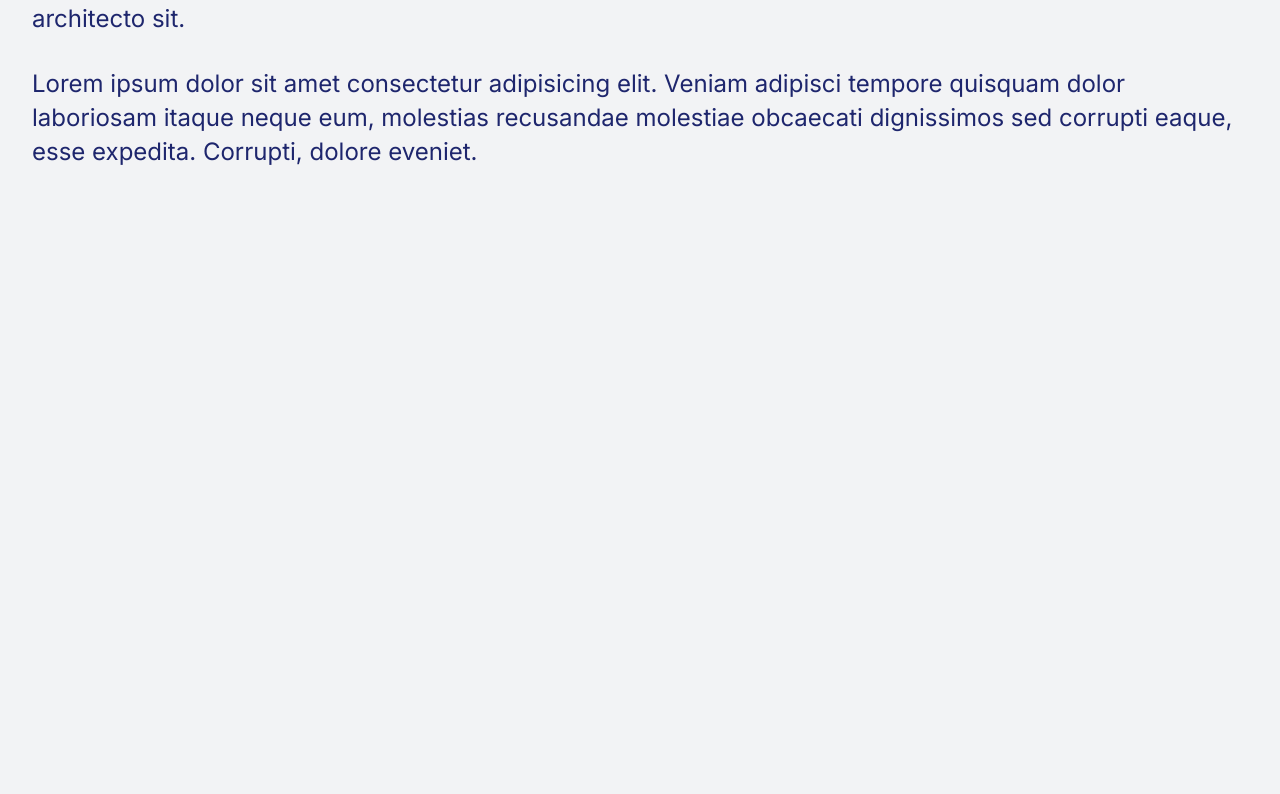
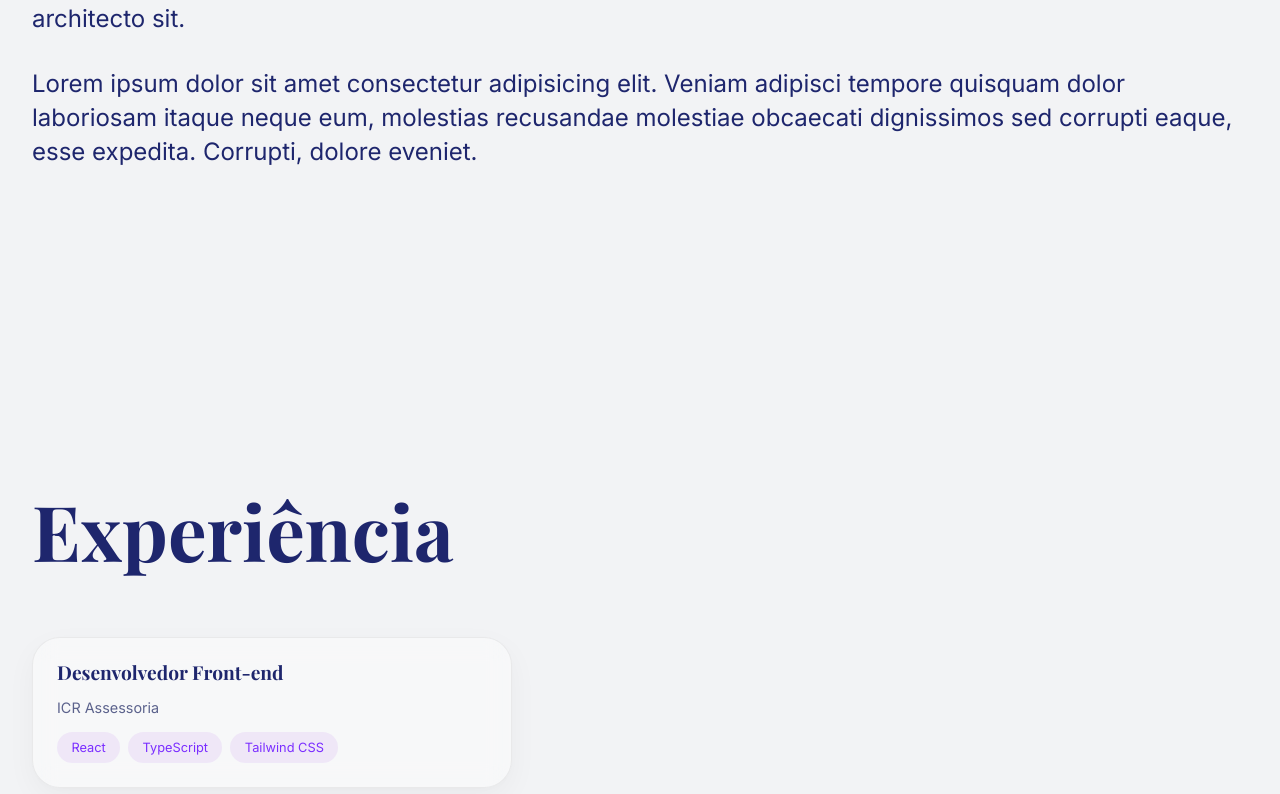
Before and after one commit to Henricantin/portfolio, a React (Vite) app: page / in a window 1280 px wide. Shown: the part 1091-1885 px from the top of the page. Before the commit the page ends 1419 px from the top, so only its background shows below. Built offline with nearby package versions, Linux system fonts and the light colour scheme.

Commit message:
add experience app.tsx

```diff
--- a/src/App.tsx
+++ b/src/App.tsx
@@ -1,6 +1,7 @@
 import Menu from "./components/Menu";
 import MainLayout from "./layouts/MainLayout";
 import About from "./sections/about";
+import Experience from "./sections/experience";
 
 import Hero from "./sections/hero";
 
@@ -11,6 +12,7 @@ function App() {
 
 			<Hero />
 			<About />
+			<Experience />
 		</MainLayout>
 	);
 }
```
